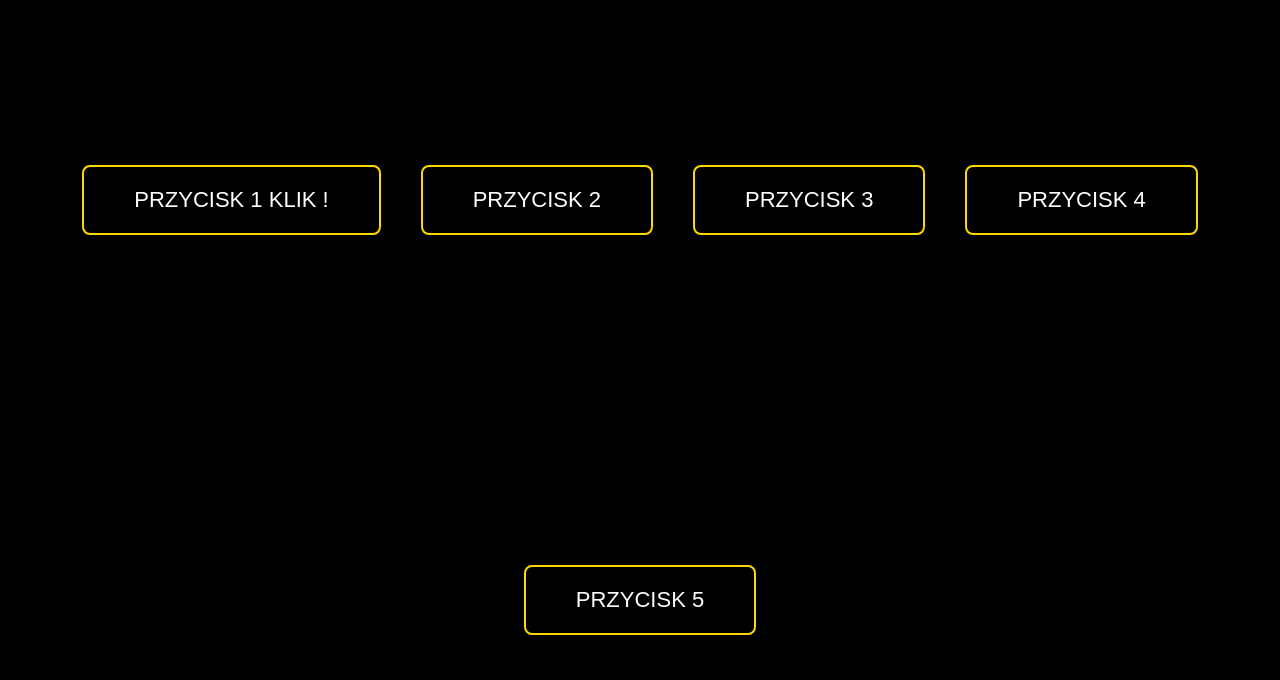
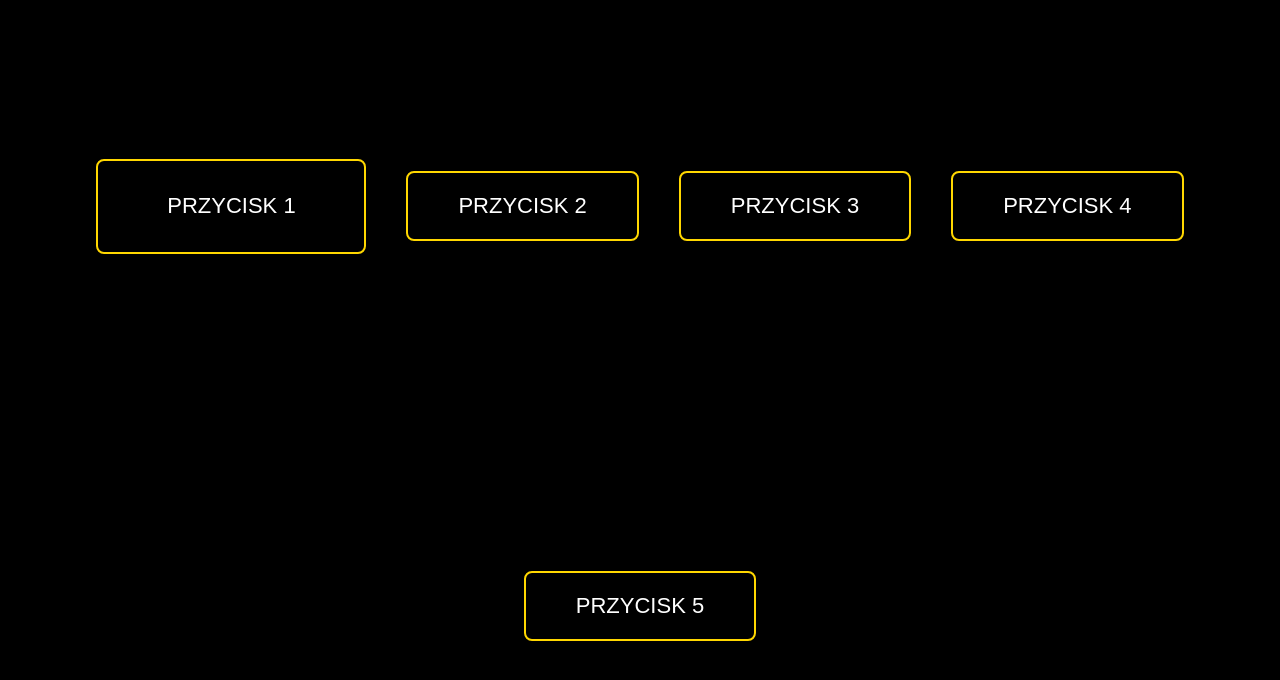
Before and after one commit to antkiewiczb/animatedButton, a plain HTML site: page index.html in a window 1280 px wide. Drawn offline with Linux system fonts and the light colour scheme.

Commit message:
Finished styled button one

```diff
--- a/index.html
+++ b/index.html
@@ -13,8 +13,8 @@
 <body>
 
     <button class="button-one">
-        <span class="span-one">Przycisk 1</span>
-        <span class="span-two">Klik !</span>
+        <span class="span-button-one">Przycisk 1</span>
+        <span class="span-button-two">Klik !</span>
     </button>
     <button class="button-two">Przycisk 2</button>
     <button class="button-three">Przycisk 3</button>
--- a/style/style.css
+++ b/style/style.css
@@ -37,3 +37,47 @@ button::after {
 	transition: 0.4s;
 	z-index: -1;
 }
+
+.button-one {
+	width: 270px;
+	height: 95px;
+}
+.button-one::after {
+	height: 100%;
+	top: 0;
+	left: -10px;
+	border: 2px solid rgb(255, 215, 0);
+}
+.button-one::before {
+	width: 100%;
+	top: -10px;
+	left: 0px;
+	border: 2px solid rgb(255, 215, 0);
+	transition-delay: 0.1s;
+}
+.button-one:hover::after {
+	left: 300px;
+}
+.button-one:hover::before {
+	top: 100px;
+}
+.span-button-one,
+.span-button-two {
+	position: absolute;
+	top: 50%;
+	transform: translate(-50%, -50%);
+}
+.span-button-one {
+	left: 50%;
+	transition: left 0.3s;
+}
+.span-button-two {
+	left: -50%;
+	transition: left 0.3s 0.1s;
+}
+.button-one:hover .span-button-one {
+	left: 120%;
+}
+.button-one:hover .span-button-two {
+	left: 50%;
+}
```
